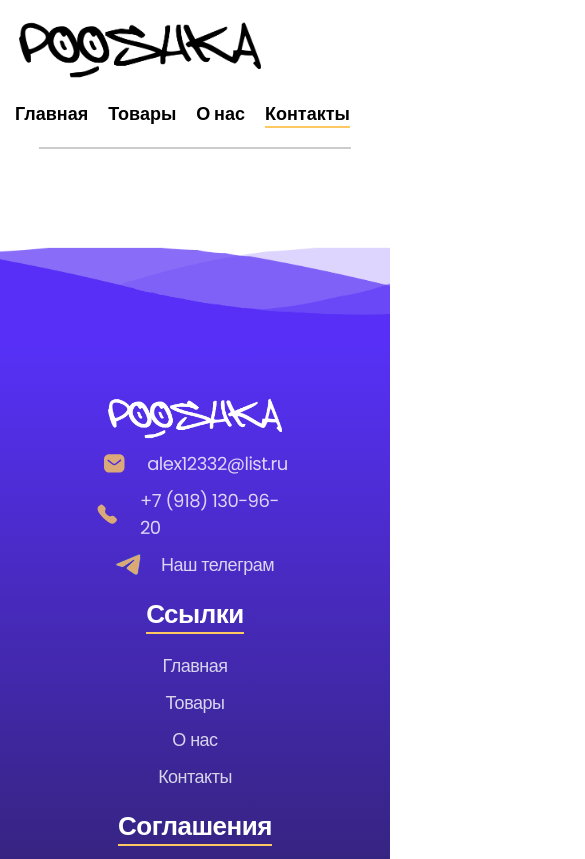
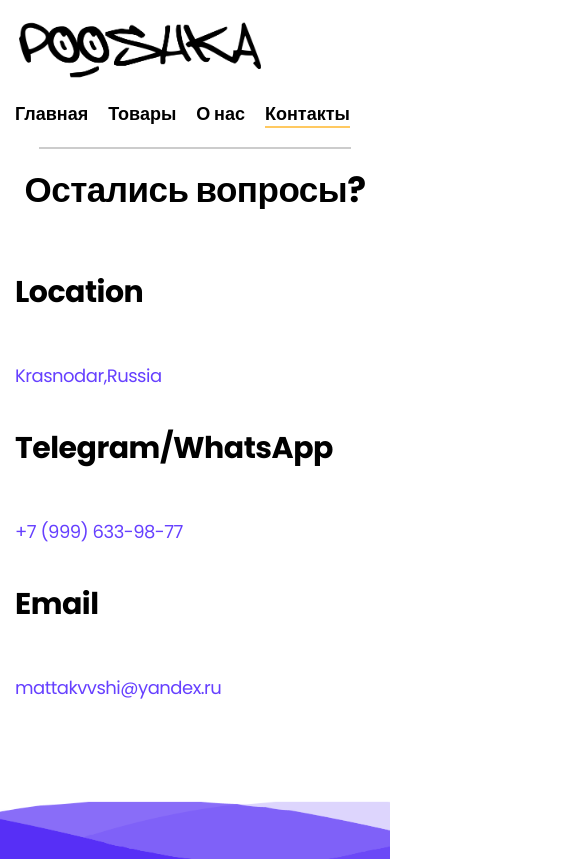
Before and after one commit to mattakvshi/Landing-pooshka, a React (Create React App) app: page /Landing-pooshka/contacts in a window 390 px wide. Shown: the top 859 px of the page, 585 px wide, since content can reach past the window. Built offline with nearby package versions, Linux system fonts and the light colour scheme.

Commit message:
add Contact, mobile Contact

```diff
--- a/src/pages/Contacts.js
+++ b/src/pages/Contacts.js
@@ -1,15 +1,37 @@
-import Navbar from './../components/navbar/Navbar';
+import Navbar from "./../components/navbar/Navbar";
 
 const Contacts = () => {
-	alert(
-		'ДАННАЯ СТРАНИЦА НАХОДИТСЯ В СТАДИИ РАЗРАБОТКИ!!! ПОДДЕРЖИТЕ МОЛОДЫХ РАЗРАБОТЧИКОВ ПЖ: СБЕР - +7 (918) 284-28-48.'
-	);
-	return (
-		<>
-			<Navbar />
-			<section className='contacts'></section>
-		</>
-	);
+  return (
+    <>
+      <Navbar />
+      <section className="contacts">
+        <div className="container">
+          <h1 className="title-1">
+            Остались вопросы? <br />
+          </h1>
+
+          <ul className="contact-list">
+            <li className="contact-list__item">
+              <h2 className="title-2">Location</h2>
+              <p>Krasnodar,Russia</p>
+            </li>
+            <li className="contact-list__item">
+              <h2 className="title-2">Telegram/WhatsApp</h2>
+              <p>
+                <a href="tel:+79996339877">+7 (999) 633-98-77</a>
+              </p>
+            </li>
+            <li className="contact-list__item">
+              <h2 className="title-2">Email</h2>
+              <p>
+                <a href="mailto:mattakvvshi@yandex.ru">mattakvvshi@yandex.ru</a>
+              </p>
+            </li>
+          </ul>
+        </div>
+      </section>
+    </>
+  );
 };
 
 export default Contacts;
--- a/src/style/main.css
+++ b/src/style/main.css
@@ -1,11 +1,11 @@
-@import './reset.css';
-@import url('https://fonts.googleapis.com/css2?family=DM+Sans:wght@700&family=Poppins:wght@400;500;700&display=swap');
+@import "./reset.css";
+@import url("https://fonts.googleapis.com/css2?family=DM+Sans:wght@700&family=Poppins:wght@400;500;700&display=swap");
 
 html,
 body {
   min-height: 100vh;
 
-	font-family: 'Poppins', sans-serif;
+  font-family: "Poppins", sans-serif;
   letter-spacing: -0.5px;
 }
 
@@ -110,7 +110,7 @@ body {
   flex-direction: column;
 
   background-color: #ffffff;
-	font-family: 'Poppins', sans-serif;
+  font-family: "Poppins", sans-serif;
 }
 
 .products {
@@ -171,7 +171,7 @@ body {
 }
 
 .title-3-about::before {
-	content: '';
+  content: "";
 
   position: absolute;
   left: 0;
@@ -181,6 +181,28 @@ body {
   height: 2px;
   width: 100%;
   background-color: #ffc961;
+}
+
+/*Contacts*/
+.contacts {
+  margin-top: 20px;
+}
+.contact-list {
+  margin: 0 auto;
+  min-width: 570px;
+  display: flex;
+  flex-direction: column;
+  align-items: center;
+  row-gap: 40px;
+  text-align: center;
+}
+.contact-list a,
+.contact-list p {
+  color: #6640ff;
+}
+
+.contact-list__item {
+  font-size: 18px;
 }
 
 /* Mobile adapted */
@@ -212,6 +234,9 @@ body {
 }
 
 @media (max-width: 430px) {
+  .title-1 {
+    font-size: 35px;
+  }
   .title-2 {
     font-size: 30px;
   }
@@ -220,3 +245,19 @@ body {
     font-size: 20px;
   }
 }
+
+@media (max-width: 630px) {
+  .contact-list {
+    display: flex;
+    flex-direction: column;
+    align-items: flex-start;
+    justify-content: center;
+  }
+  .contact-list__item {
+    display: flex;
+    flex-direction: column;
+    row-gap: 20px;
+    align-items: flex-start;
+    justify-content: center;
+  }
+}
```
Lines whose indentation alone changed are shown as unchanged.
